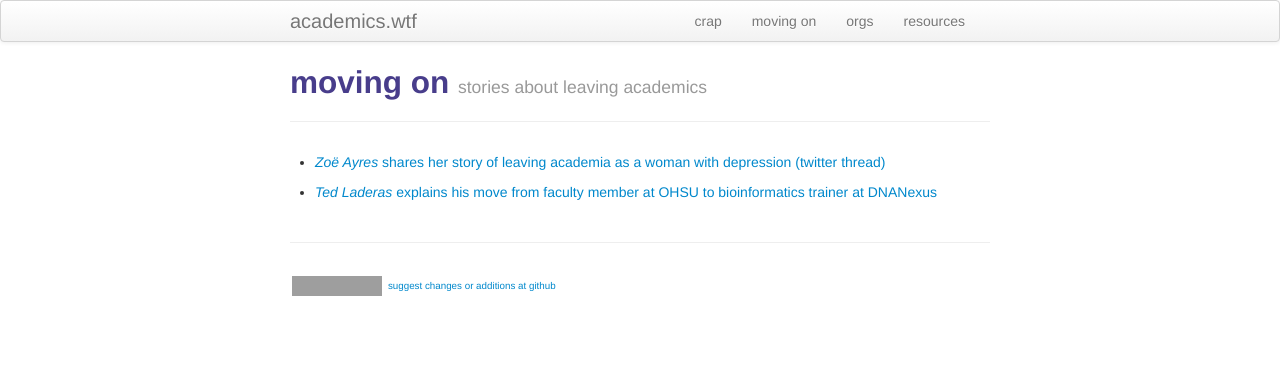
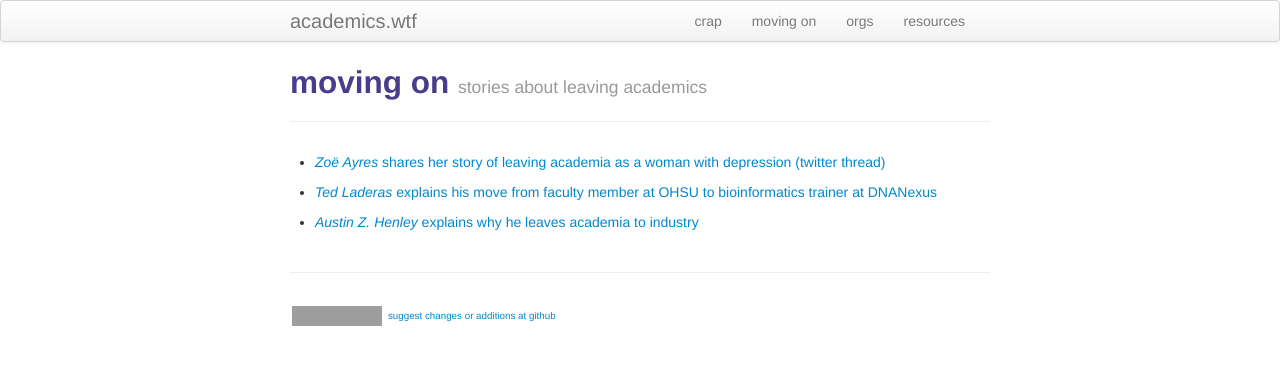
Before and after one commit to kbroman/academics.wtf, a Jekyll site: the page built from moving_on.md, in a window 1280 px wide. Shown: the top 365 px of the page. Built offline with Jekyll 4.4.1, drawn with Linux system fonts in a browser that asks for light colours; grey boxes are pictures that could not be loaded.

Commit message:
Add austin henley's story of leaving academia
Signed-off-by: Jay Wang <jay@zijie.wang>

```diff
--- a/moving_on.md
+++ b/moving_on.md
@@ -11,3 +11,6 @@ tagline: stories about leaving academics
 - [_Ted Laderas_](https://laderast.github.io/)
   [explains his move from faculty member at OHSU to bioinformatics
   trainer at DNANexus](https://laderast.github.io/posts/2021-04-29-moving-on-and-upwards/)
+
+- [_Austin Z. Henley_](https://austinhenley.com/)
+  [explains why he leaves academia to industry](https://austinhenley.com/blog/leavingacademia.html)
```
